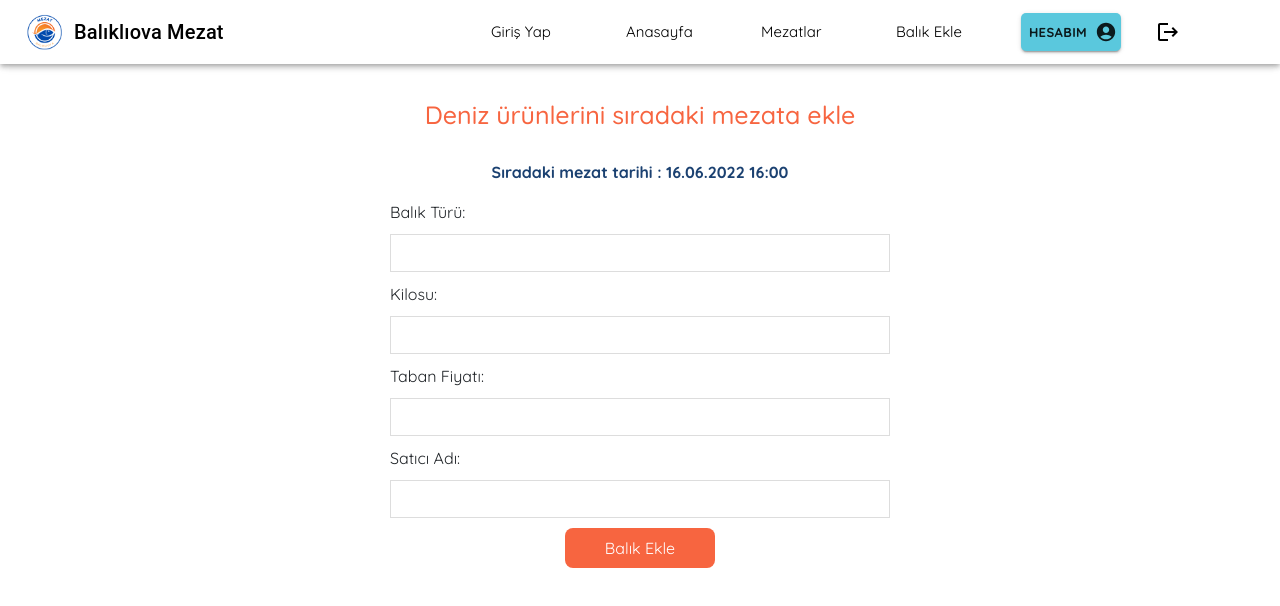
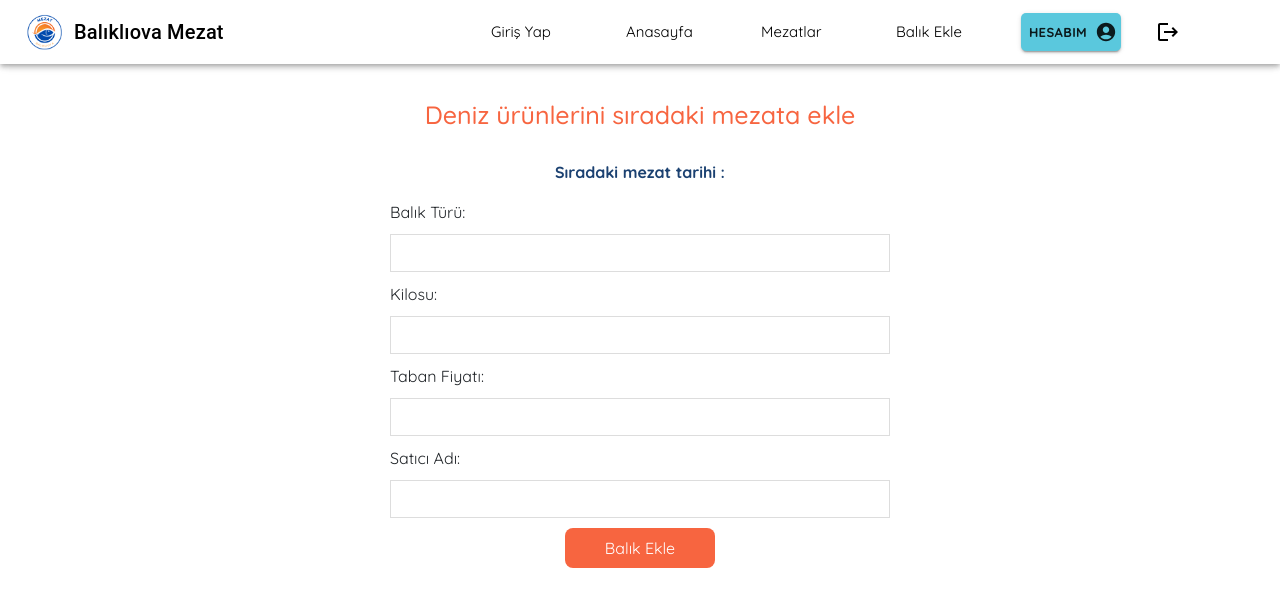
Before and after one commit to ilaydaozel/Online-Fish-Auction, a React (Create React App) app: page /addFish in a window 1280 px wide. Shown: the top 606 px of the page. Built offline with nearby package versions, Linux system fonts and the light colour scheme; no server answers.

Commit message:
add get current auction

```diff
--- a/src/App.js
+++ b/src/App.js
@@ -3,10 +3,10 @@ import Home from "./pages/Home";
 import AuctionList from "./pages/AuctionList";
 import AuctionFishTable from './pages/AuctionFishTable';
 import Auction from './pages/Auction';
-import AddFish from './pages/AddFish';
+import AddFish from './pages/Addfish';
 import Login from "./pages/Login";
 import React from 'react';
-import { BrowserRouter as Router, Route, Routes} from 'react-router-dom';
+import { BrowserRouter as Router, Route, Routes } from 'react-router-dom';
 
 
 function App() {
@@ -17,7 +17,7 @@ function App() {
         <Route exact path='/auctionList' element={< AuctionList />}></Route>
         <Route exact path='/fishList/:auctionId' element={< AuctionFishTable />}></Route>
         <Route exact path='/auction/:auctionId' element={< Auction />}></Route>
-            <Route exact path= '/login' element={ <Login/>}></Route>
+        <Route exact path='/login' element={<Login />}></Route>
         <Route exact path='/addFish' element={< AddFish />}></Route>
       </Routes>
     </Router>
--- a/src/components/FishForm.jsx
+++ b/src/components/FishForm.jsx
@@ -1,4 +1,4 @@
-import { useState } from "react";
+import { useState, useEffect } from "react";
 import PositiveNotification from './PositiveNotification';
 
 const FishForm = () => {
@@ -7,6 +7,22 @@ const FishForm = () => {
   const [floorPrice, setFloorPrice] = useState('');
   const [sellerName, setSellerName] = useState('');
   const [added, setAdded] = useState(false);
+  const [error, setError] = useState();
+
+
+  const [currentDate, setCurrentDate] = useState('');
+  useEffect(() => {
+    fetch('http://localhost:8080/auction/getCurrentAuction')
+      .then(res => res.json())
+      .then(
+        (result) => {
+          setCurrentDate(result.auctionStart);
+        },
+        (error) => {
+          setError(error);
+          console.log(error);
+        })
+  }, []);
 
   const handleSubmit = (e) => {
     e.preventDefault();
@@ -32,7 +48,7 @@ const FishForm = () => {
   return (
     <div className="create">
       <h1>Deniz ürünlerini sıradaki mezata ekle</h1>
-      <p style={{ color: '#1b4171', fontWeight: 'bold' }}>Sıradaki mezat tarihi : 16.06.2022 16:00</p>
+      <p style={{ color: '#1b4171', fontWeight: 'bold' }}>Sıradaki mezat tarihi : {currentDate}</p>
 
       <form onSubmit={handleSubmit}>
         <label>Balık Türü:</label>
```
Lines whose indentation alone changed are shown as unchanged.
